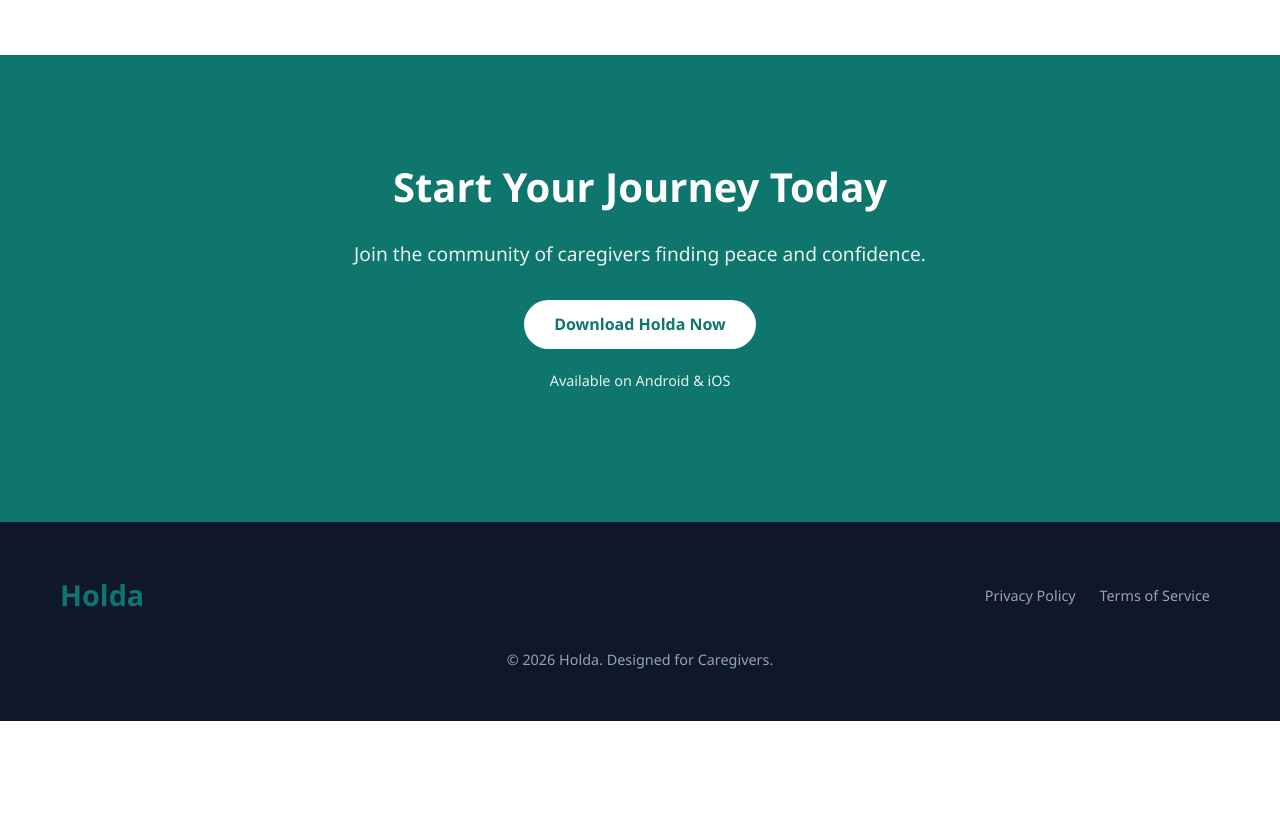
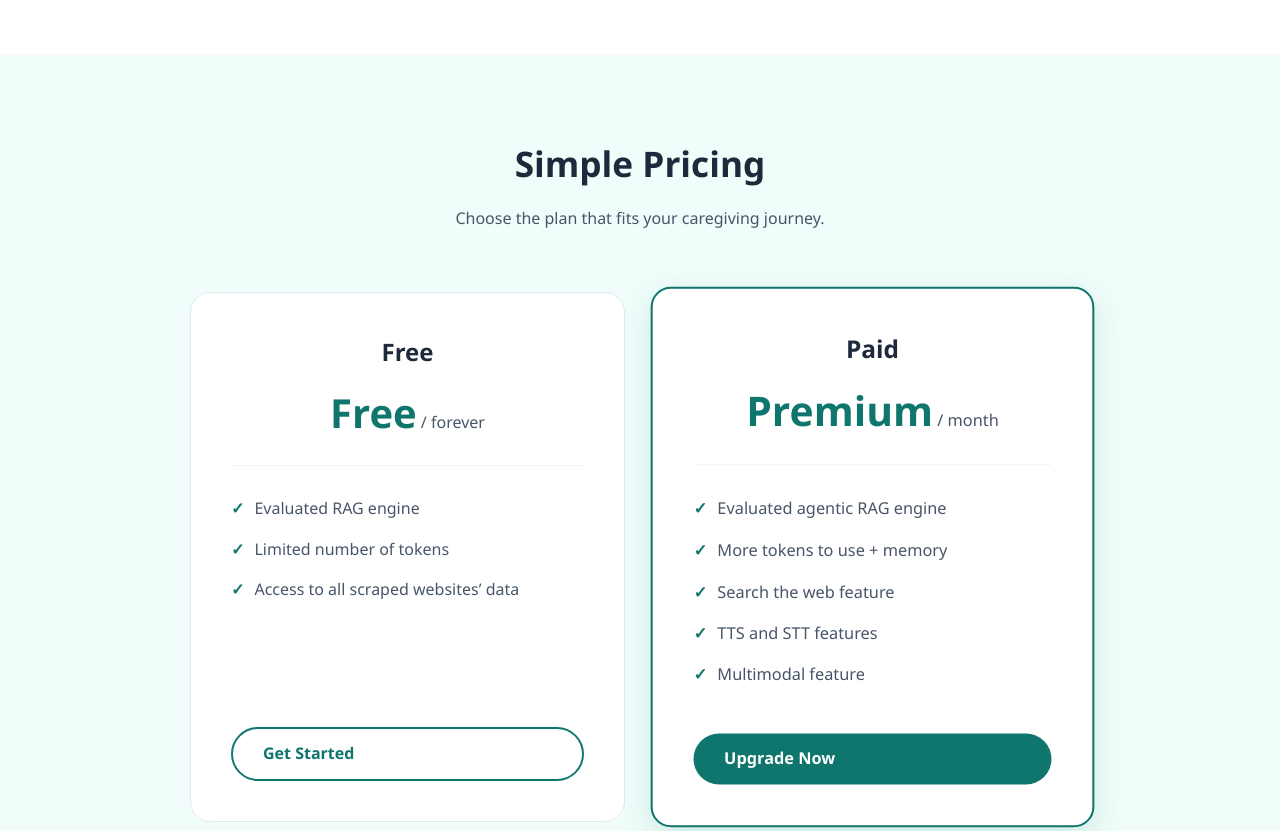
Before and after one commit to HamyarTeam/holda-landing-page, a plain HTML site: page index.html in a window 1280 px wide. Shown: the part 3280-4111 px from the top of the page. Before the commit the page ends 4001 px from the top, so only its background shows below. Drawn offline with Linux system fonts and the light colour scheme.

Commit message:
add pricing

```diff
--- a/index.html
+++ b/index.html
@@ -80,6 +80,20 @@
         .check { color: var(--primary); font-weight: bold; }
         .cross { color: #ef4444; opacity: 0.5; }
 
+        /* --- PRICING SECTION --- */
+        .pricing-section { padding: 80px 0; background: var(--bg-soft); }
+        .pricing-grid { display: grid; grid-template-columns: repeat(auto-fit, minmax(300px, 1fr)); gap: 30px; max-width: 900px; margin: 0 auto; }
+        .pricing-card { background: white; padding: 40px; border-radius: 20px; border: 1px solid #e2e8f0; position: relative; display: flex; flex-direction: column; }
+        .pricing-card.featured { border: 2px solid var(--primary); box-shadow: 0 10px 30px rgba(15, 118, 110, 0.15); transform: scale(1.02); z-index: 10; }
+        .pricing-header { text-align: center; margin-bottom: 30px; border-bottom: 1px solid #f1f5f9; padding-bottom: 20px; }
+        .pricing-title { font-size: 1.5rem; font-weight: bold; color: var(--text-dark); margin-bottom: 10px; }
+        .price { font-size: 2.5rem; font-weight: 800; color: var(--primary); }
+        .price span { font-size: 1rem; color: var(--text-gray); font-weight: normal; }
+
+        .pricing-features { margin-bottom: 30px; flex-grow: 1; }
+        .pricing-features li { margin-bottom: 15px; color: var(--text-gray); display: flex; align-items: flex-start; gap: 10px; }
+        .pricing-features li::before { content: "✓"; color: var(--primary); font-weight: bold; }
+
         /* --- CTA --- */
         .cta-section { padding: 100px 0; background: var(--primary); color: white; text-align: center; }
         .cta-section h2 { font-size: 2.5rem; margin-bottom: 20px; }
@@ -97,6 +111,7 @@
             .nav-links { display: none; }
             .feature-row { flex-direction: column !important; gap: 30px; text-align: center; }
             .feature-content ul li { justify-content: center; }
+            .pricing-card.featured { transform: scale(1); }
         }
     </style>
 </head>
@@ -258,6 +273,43 @@
         </div>
     </section>
 
+    <section id="pricing" class="pricing-section">
+        <div class="container">
+            <h2 class="section-title">Simple Pricing</h2>
+            <p class="section-subtitle">Choose the plan that fits your caregiving journey.</p>
+
+            <div class="pricing-grid">
+                <div class="pricing-card">
+                    <div class="pricing-header">
+                        <div class="pricing-title">Free</div>
+                        <div class="price">Free<span> / forever</span></div>
+                    </div>
+                    <ul class="pricing-features">
+                        <li>Evaluated RAG engine</li>
+                        <li>Limited number of tokens</li>
+                        <li>Access to all scraped websites’ data</li>
+                    </ul>
+                    <a href="#" class="btn btn-outline" style="width: 100%;">Get Started</a>
+                </div>
+
+                <div class="pricing-card featured">
+                    <div class="pricing-header">
+                        <div class="pricing-title">Paid</div>
+                        <div class="price">Premium<span> / month</span></div>
+                    </div>
+                    <ul class="pricing-features">
+                        <li>Evaluated agentic RAG engine</li>
+                        <li>More tokens to use + memory</li>
+                        <li>Search the web feature</li>
+                        <li>TTS and STT features</li>
+                        <li>Multimodal feature</li>
+                    </ul>
+                    <a href="#" class="btn btn-primary" style="width: 100%;">Upgrade Now</a>
+                </div>
+            </div>
+        </div>
+    </section>
+
     <section class="cta-section">
         <div class="container">
             <h2>Start Your Journey Today</h2>
```
